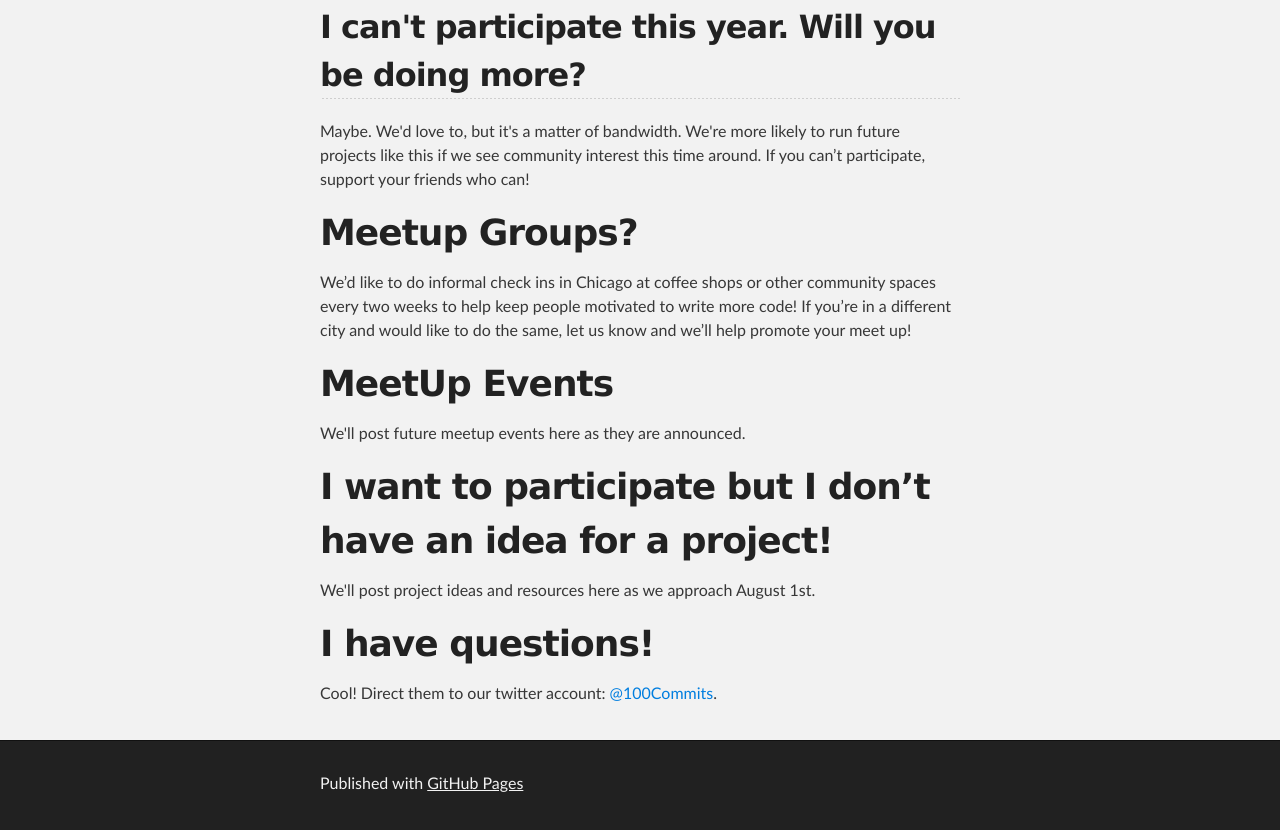
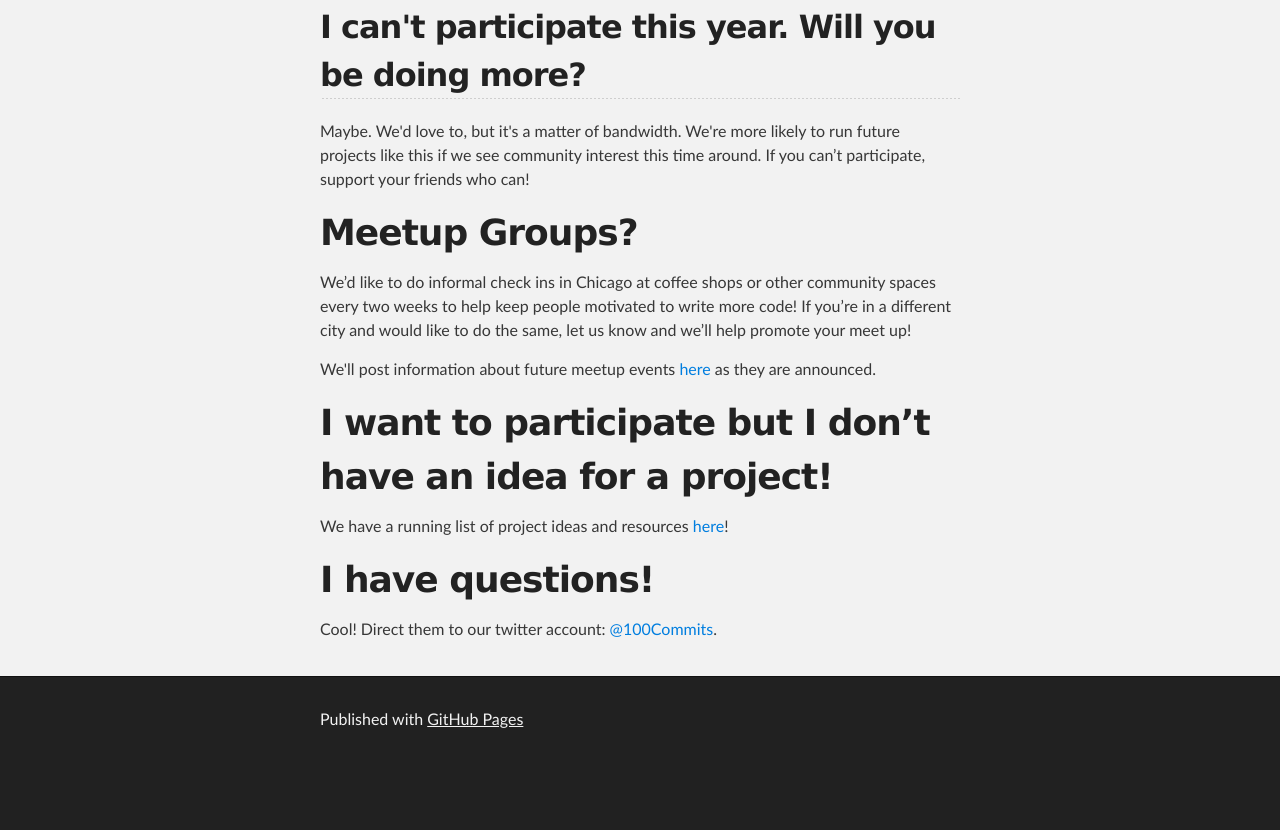
Before and after one commit to 100DaysOfCommits/100DaysOfCommits.github.io, a plain HTML site: page index.html in a window 1280 px wide. Shown: the part 2682-3512 px from the top of the page. After the commit the page ends 3448 px from the top, so only its background shows below. Drawn offline with Linux system fonts and the light colour scheme.

Commit message:
Add links to projects and meetup pages in FAQ answers

```diff
--- a/index.html
+++ b/index.html
@@ -115,15 +115,12 @@
 
 <p>We’d like to do informal check ins in Chicago at coffee shops or other community spaces every two weeks to help keep people motivated to write more code! If you’re in a different city and would like to do the same, let us know and we’ll help promote your meet up!</p>
 
-<h1>
-<a id="meetup-events" class="anchor" href="#meetup-events" aria-hidden="true"><span aria-hidden="true" class="octicon octicon-link"></span></a>MeetUp Events</h1>
-
-<p>We'll post future meetup events here as they are announced.</p>
+<p>We'll post information about future meetup events <a href="meetups/index.html">here</a> as they are announced.</p>
 
 <h1>
 <a id="i-want-to-participate-but-i-dont-have-an-idea-for-a-project" class="anchor" href="#i-want-to-participate-but-i-dont-have-an-idea-for-a-project" aria-hidden="true"><span aria-hidden="true" class="octicon octicon-link"></span></a>I want to participate but I don’t have an idea for a project!</h1>
 
-<p>We'll post project ideas and resources here as we approach August 1st.</p>
+<p>We have a running list of project ideas and resources <a href="resources/index.html">here</a>!</p>
 
 <h1>
 <a id="i-have-questions" class="anchor" href="#i-have-questions" aria-hidden="true"><span aria-hidden="true" class="octicon octicon-link"></span></a>I have questions!</h1>
```
